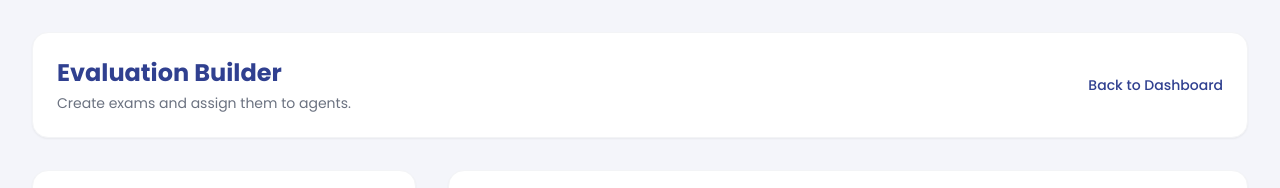
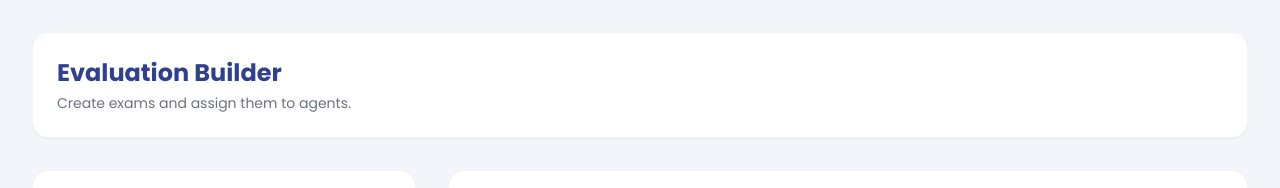
Before and after one commit to shahrinahammad/qa-quiz-shikho, a Next.js app: page /super-admin/evaluations in a window 1280 px wide. Shown: the top 188 px of the page. Built offline with nearby package versions, Linux system fonts and the light colour scheme; no server answers; the database is empty.

Commit message:
Update page.tsx

```diff
--- a/src/app/super-admin/evaluations/page.tsx
+++ b/src/app/super-admin/evaluations/page.tsx
@@ -1,6 +1,5 @@
 import { createClient } from '@/lib/supabase/server'
 import { createEvaluation } from './actions'
-import Link from 'next/link'
 
 export default async function EvaluationsPage({
   searchParams
@@ -9,35 +8,21 @@ export default async function EvaluationsPage({
 }) {
   const supabase = createClient()
 
-  // ডাটাবেস থেকে শুধু Agent-দের লিস্ট আনা
-  const { data: agents } = await supabase
-    .from('profiles')
-    .select('id, email, full_name')
-    .eq('role', 'agent')
-
-  // তৈরি করা সব Evaluations আনা
-  const { data: evaluations } = await supabase
-    .from('evaluations')
-    .select('*')
-    .order('created_at', { ascending: false })
+  const { data: agents } = await supabase.from('profiles').select('id, email, full_name').eq('role', 'agent')
+  const { data: evaluations } = await supabase.from('evaluations').select('*').order('created_at', { ascending: false })
 
   return (
     <div className="min-h-screen bg-shikho-canvas p-8">
       <div className="max-w-7xl mx-auto space-y-8">
 
-        <header className="flex justify-between items-center bg-white p-6 rounded-2xl shadow-sm border border-gray-100">
+        <header className="bg-white p-6 rounded-2xl shadow-sm border border-gray-100">
           <div>
             <h1 className="text-2xl font-bold text-shikho-indigo-600 font-poppins">Evaluation Builder</h1>
             <p className="text-gray-500 font-poppins text-sm mt-1">Create exams and assign them to agents.</p>
           </div>
-          <Link href="/super-admin/dashboard" className="text-shikho-indigo-600 font-medium hover:underline font-poppins text-sm">
-            Back to Dashboard
-          </Link>
         </header>
 
         <div className="grid grid-cols-1 lg:grid-cols-3 gap-8">
-
-          {/* Create Evaluation Form */}
           <div className="lg:col-span-1 bg-white p-6 rounded-2xl shadow-sm border border-gray-100 h-fit">
             <h2 className="text-lg font-semibold text-gray-900 mb-6 font-poppins">Assign New Evaluation</h2>
 
@@ -58,12 +43,10 @@ export default async function EvaluationsPage({
                 <label className="block text-sm font-medium text-gray-700 mb-1 font-poppins">Evaluation Title</label>
                 <input type="text" name="title" required className="w-full px-4 py-2 rounded-lg border border-gray-300 focus:ring-2 focus:ring-shikho-indigo-500 text-sm font-poppins" placeholder="e.g. CRM Final Test Q3" />
               </div>
-
               <div>
                 <label className="block text-sm font-medium text-gray-700 mb-1 font-poppins">Description / Instructions</label>
                 <textarea name="description" rows={2} className="w-full px-4 py-2 rounded-lg border border-gray-300 focus:ring-2 focus:ring-shikho-indigo-500 text-sm font-poppins" placeholder="Special instructions for the agent..."></textarea>
               </div>
-
               <div className="grid grid-cols-2 gap-4">
                 <div>
                   <label className="block text-sm font-medium text-gray-700 mb-1 font-poppins">Duration (Mins)</label>
@@ -74,7 +57,6 @@ export default async function EvaluationsPage({
                   <input type="number" name="passing_score" required defaultValue="80" min="1" max="100" className="w-full px-4 py-2 rounded-lg border border-gray-300 focus:ring-2 focus:ring-shikho-indigo-500 text-sm" />
                 </div>
               </div>
-
               <div>
                 <label className="block text-sm font-medium text-gray-700 mb-1 font-poppins">Assign to Agent</label>
                 <select name="agent_id" required className="w-full px-4 py-2 rounded-lg border border-gray-300 focus:ring-2 focus:ring-shikho-indigo-500 text-sm bg-white font-poppins">
@@ -86,19 +68,16 @@ export default async function EvaluationsPage({
                   ))}
                 </select>
               </div>
-
               <button type="submit" className="w-full bg-shikho-indigo-600 text-white py-2.5 rounded-lg font-poppins font-medium hover:bg-shikho-indigo-700 transition-colors mt-4">
                 Create & Assign
               </button>
             </form>
           </div>
 
-          {/* Evaluations List */}
           <div className="lg:col-span-2 bg-white rounded-2xl shadow-sm border border-gray-100 overflow-hidden">
             <div className="p-6 border-b border-gray-100">
               <h2 className="text-lg font-semibold text-gray-900 font-poppins">Active Evaluations</h2>
             </div>
-
             <div className="overflow-x-auto">
               <table className="w-full text-left border-collapse">
                 <thead>
@@ -136,7 +115,6 @@ export default async function EvaluationsPage({
               </table>
             </div>
           </div>
-
         </div>
       </div>
     </div>
```
